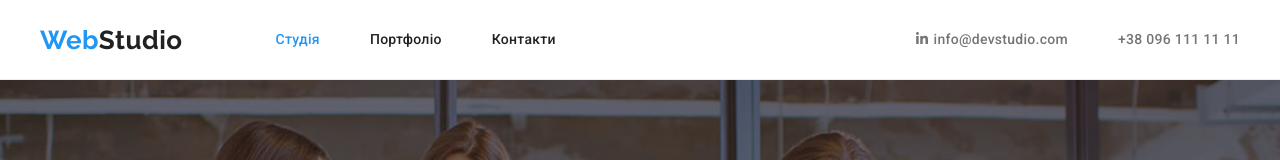
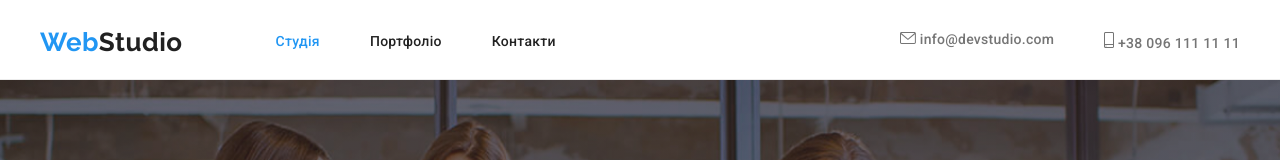
Before and after one commit to nataliapovaliy/goit-markup-hw-04, a plain HTML site: page index.html in a window 1280 px wide. Shown: the top 160 px of the page. Drawn offline with nearby package versions, Linux system fonts and the light colour scheme.

Commit message:
add icon kontact

```diff
--- a/index.html
+++ b/index.html
@@ -27,11 +27,15 @@
             <li class="item">
                 <a href="mailto:info@devstudio.com" class="link">
                     <svg class="item-icon-kontact" width="16" height="12">
-                        <use href="./images/symbol-defs.svg#icon-linkedin"></use>
+                        <use href="./images/symbol-defs.svg#icon-envelope"></use>
                     </svg>
                     info@devstudio.com</a></li>
             <li class="item">
-                <a href="tel:+380961111111" class="link">+38 096 111 11 11</a></li>
+                <a href="tel:+380961111111" class="link">
+                    <svg class="item-icon-kontact" width="10" height="16">
+                        <use href="./images/symbol-defs.svg#icon-smartphone"></use>
+                    </svg>
+                    +38 096 111 11 11</a></li>
         </ul>
     </div>
    </header>
```
